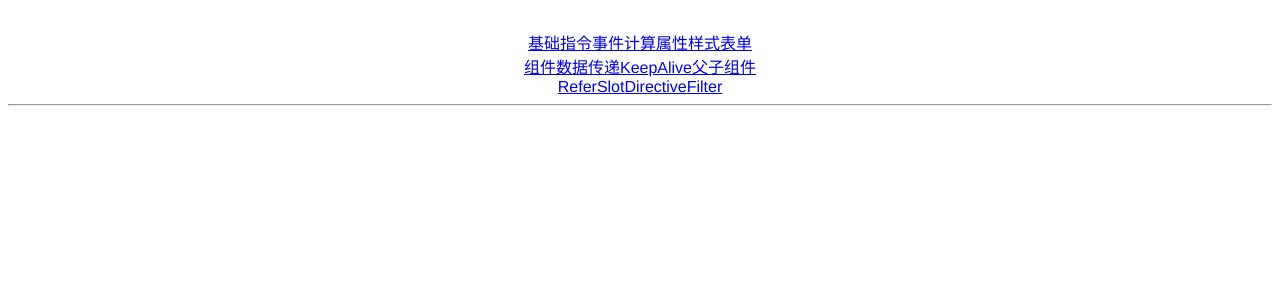
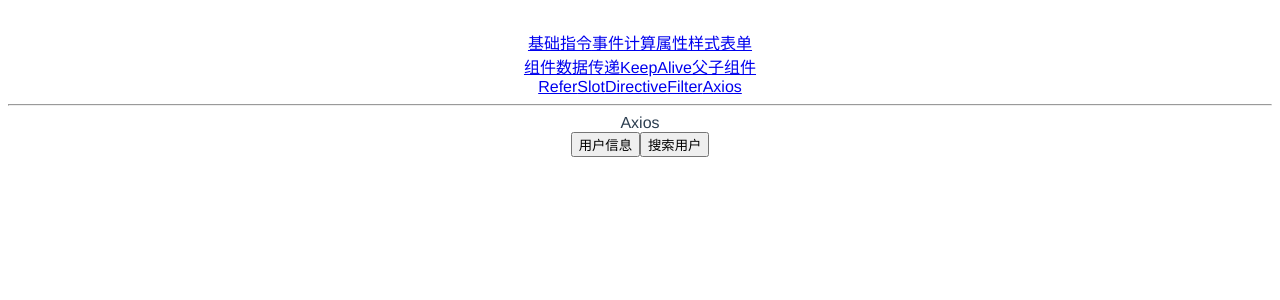
Before and after one commit to fenglixiong123/VueBase, a Vue app: page /axios in a window 1280 px wide. Shown: the top 300 px of the page. Built offline with nearby package versions, Linux system fonts and the light colour scheme.

Commit message:
axios网络请求

```diff
--- a/package.json
+++ b/package.json
@@ -10,6 +10,7 @@
     "build": "node build/build.js"
   },
   "dependencies": {
+    "axios": "^0.18.0",
     "vue": "^2.5.2",
     "vue-router": "^3.0.1"
   },
--- a/src/App.vue
+++ b/src/App.vue
@@ -14,6 +14,7 @@
     <router-link to="/slot">Slot</router-link>
     <router-link to="/directive">Directive</router-link>
     <router-link to="/filter">Filter</router-link>
+    <router-link to="/axios">Axios</router-link>
     <hr/>
     <router-view/>
   </div>
--- /dev/null
+++ b/src/components/web/Axios.vue
@@ -0,0 +1,73 @@
+<template>
+    <div>
+      Axios
+      <br/>
+      <button @click="getUserInfo">用户信息</button>
+      <button @click="searchUser">搜索用户</button>
+      <div class="divClass" v-show="flag1">
+        {{bodyText1}}
+      </div>
+      <div class="divClass" v-show="flag2">
+        {{bodyText2}}
+      </div>
+    </div>
+</template>
+
+<script>
+    export default {
+        name: "Axios",
+      data(){
+          return{
+            bodyText1:'',
+            bodyText2:'',
+            flag1:false,
+            flag2:false
+          }
+      },
+      methods:{
+          getUserInfo:function () {
+            const url = 'https://api.github.com/users/solomonxie';
+            this.$axios.get(url,{
+              params:{
+                page:10
+              }
+            })
+              .then(res=>{
+                console.log(res.data);
+                this.flag1 = true;
+                this.bodyText1 = res.data;
+            }).catch(err=>{
+              console.log(err);
+            });
+          },
+        searchUser:function () {
+          const url = 'https://api.github.com/search/users';
+          this.$axios.get(url,{
+            params:{
+              q:'fenglixiong'
+            }
+          }).then(res=>{
+            console.log(res.data);
+            this.flag2 = true;
+            this.bodyText2 = res.data;
+          }).catch(err=>{
+            console.log(err)
+          })
+        }
+      },
+      mounted() {
+        //网络请求
+      }
+    }
+</script>
+
+<style scoped>
+.divClass{
+  margin: 0 auto;
+  width: 600px;
+  height: 400px;
+  border: 1px solid blue;
+  padding: 10px;
+
+}
+</style>
--- a/src/main.js
+++ b/src/main.js
@@ -3,8 +3,10 @@
 import Vue from 'vue'
 import App from './App'
 import router from './router'
+import Axios from 'axios'
 
 Vue.config.productionTip = false;
+Vue.prototype.$axios = Axios;
 
 //定义全局自定义指令
 Vue.directive("focus",{
--- a/src/router/index.js
+++ b/src/router/index.js
@@ -12,6 +12,7 @@ import Refer from "../components/object/Refer";
 import Slot from "../components/object/Slot";
 import Directive from "../components/web/Directive";
 import Filter from "../components/web/Filter";
+import Axios from "../components/web/Axios";
 
 Vue.use(Router);
 
@@ -77,6 +78,11 @@ export default new Router({
       path: '/filter',
       name: 'Filter',
       component: Filter
+    },
+    {
+      path: '/axios',
+      name: 'Axios',
+      component: Axios
     }
   ]
 })
```
Also changed, not shown: 1 other file (tests, documents, lock files or other folders).
